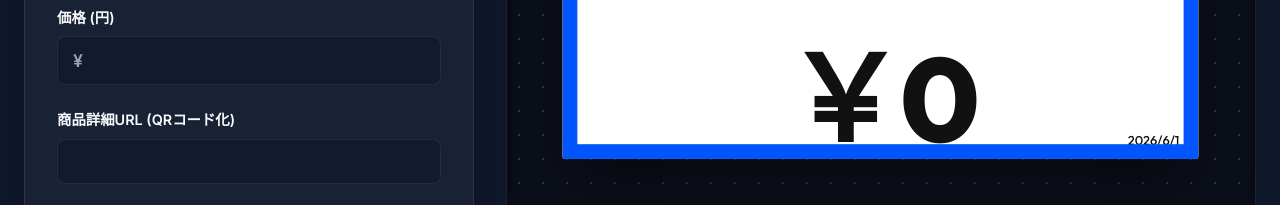
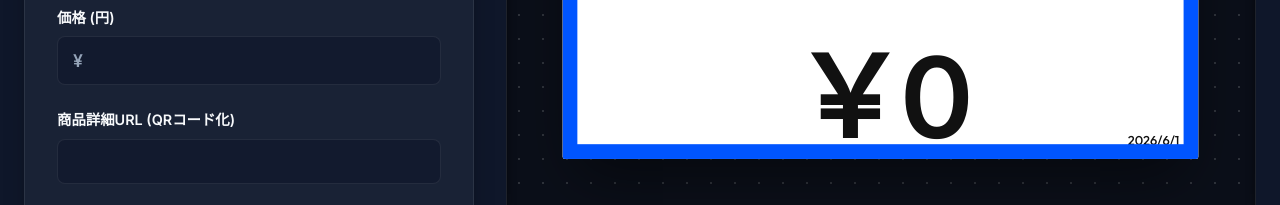
Before and after one commit to Nmasay/oj-price-gen, a website built with Vite: page index.html in a window 1280 px wide. Shown: the part 655-860 px from the top of the page. Built offline with nearby package versions, Linux system fonts and the light colour scheme.

Commit message:
design: 金額表示のフォントを Outfit(800) から Inter(600) に変更し、スマートで洗練された最高級感のあるデザインに修正

```diff
--- a/css/style.css
+++ b/css/style.css
@@ -488,11 +488,11 @@ body {
 
 /* 4行目: 金額欄 (高さ25mm, 中央揃え) */
 .text-price {
-  font-family: 'Outfit', 'Noto Sans JP', sans-serif;
-  font-weight: 800;
-  font-size: 78pt; /* 非常に大きく見やすく (52ptから1.5倍に拡大) */
+  font-family: 'Inter', 'Noto Sans JP', sans-serif; /* スマートで数学的に美しいシャープなフォント */
+  font-weight: 600; /* 極太(800)からスマート(600)へ落とし、美しさを両立 */
+  font-size: 74pt;  /* 縦横比を最適化し、文字切れしにくいサイズに微調整 */
   color: var(--print-color-black);
-  letter-spacing: -0.02em;
+  letter-spacing: -0.04em; /* カーニングをキュッと引き締めて高級感を演出 */
   display: inline-block;
   line-height: 1;
 }
```
